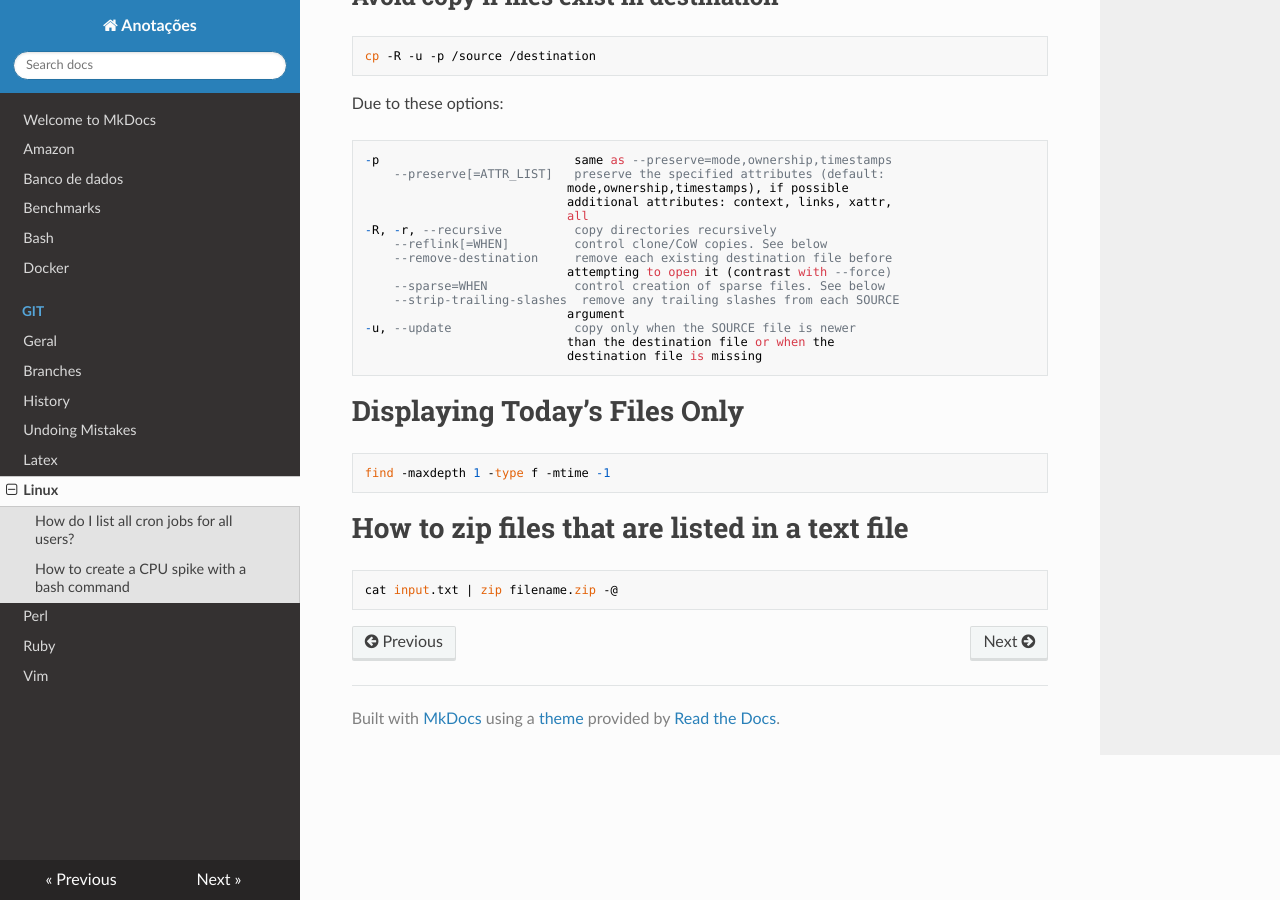
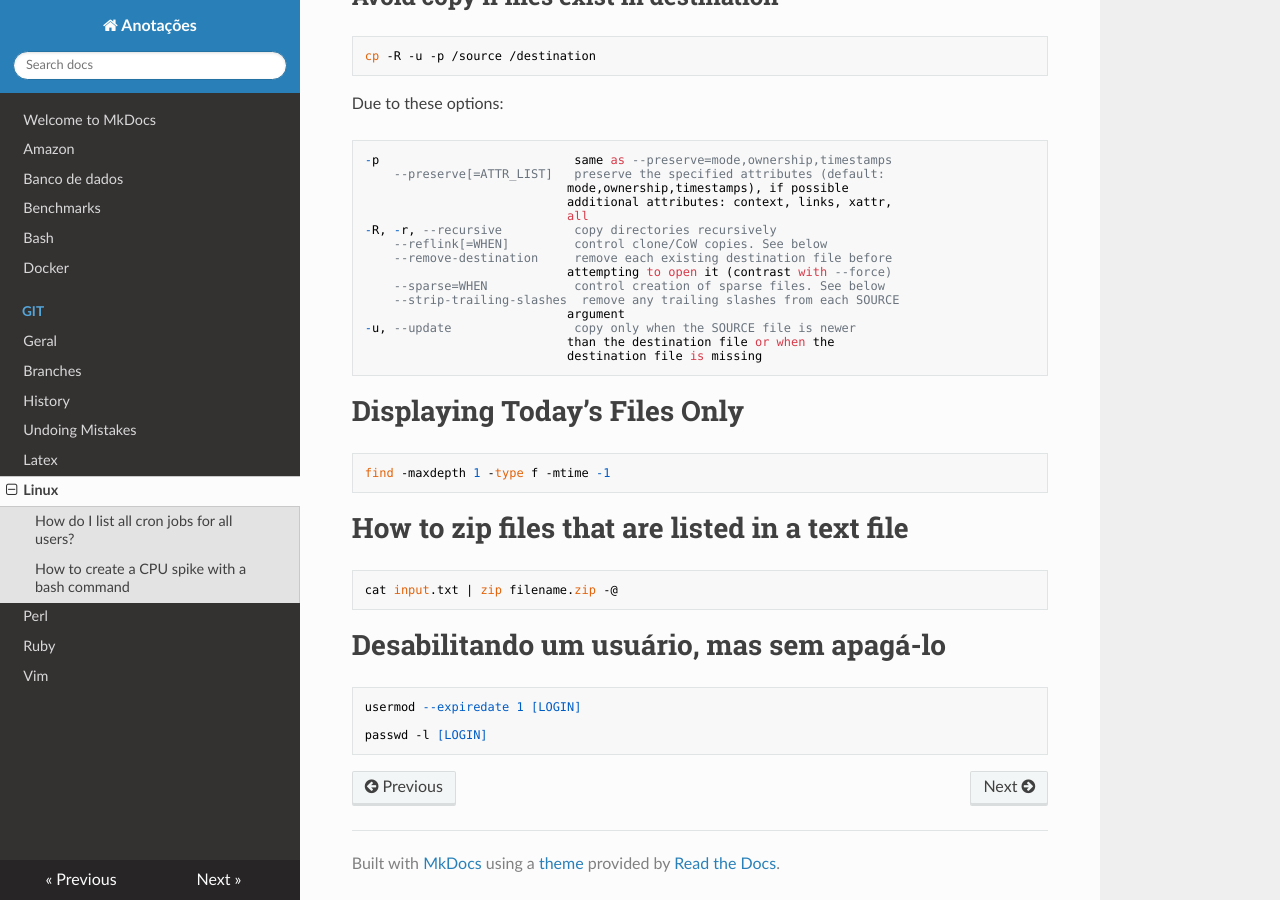
Before and after one commit to hposca/useful_notes, an MkDocs documentation site: the page built from docs/linux.md, in a window 1280 px wide and 900 px high, scrolled down 2908 px. Built offline with MkDocs 1.6.1, drawn with Linux system fonts in a browser that asks for light colours; nearby versions of some CDN libraries; old or Windows-style settings are respelled for this version of MkDocs.

Commit message:
Dica de como se desabilitar o login de um usuário, mas em matá-lo

```diff
--- a/docs/linux.md
+++ b/docs/linux.md
@@ -165,3 +165,9 @@ Due to these options:
 # How to zip files that are listed in a text file
 
     cat input.txt | zip filename.zip -@
+
+# Desabilitando um usuário, mas sem apagá-lo
+
+    usermod --expiredate 1 [LOGIN]
+
+    passwd -l [LOGIN]
```
